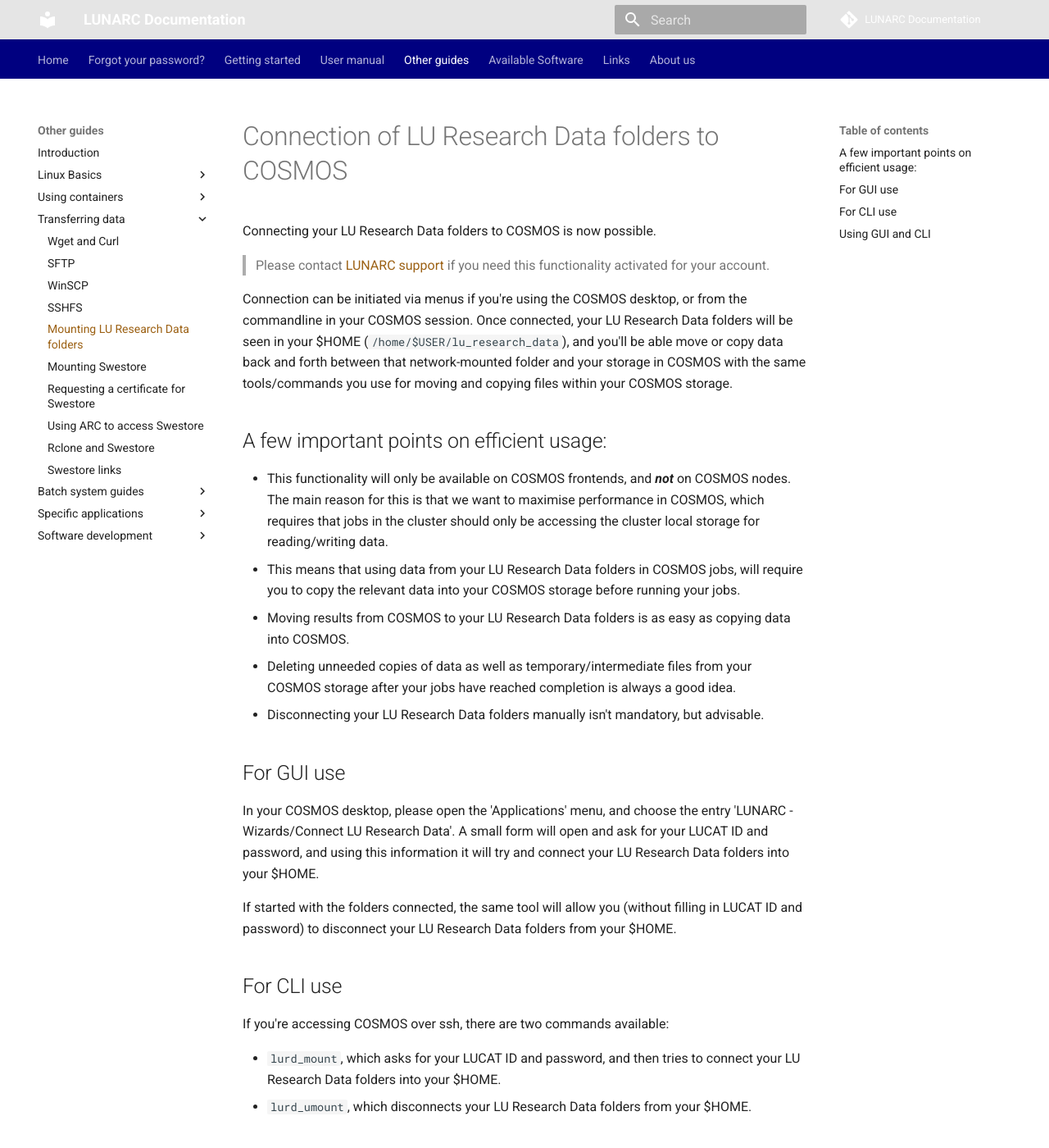
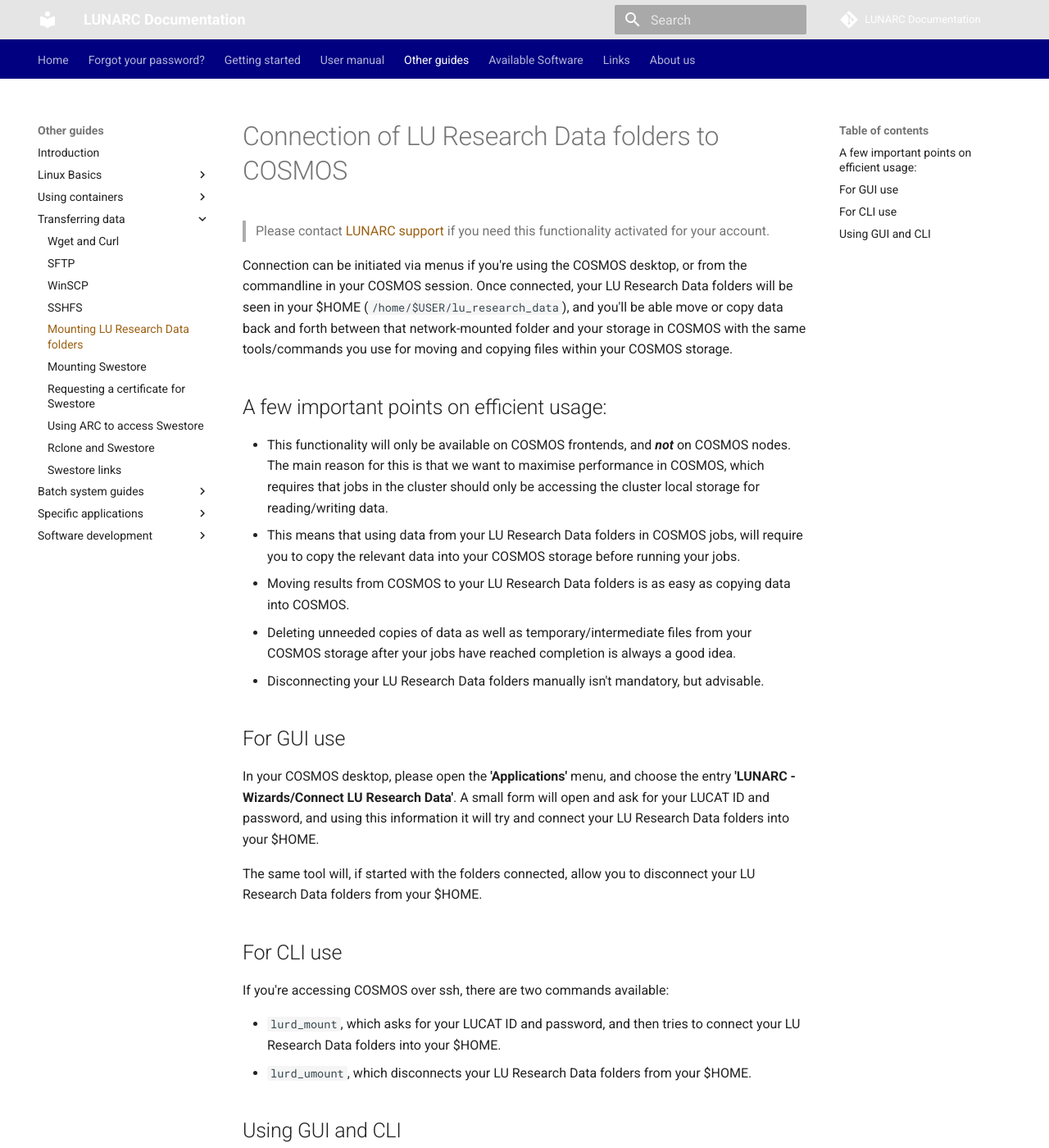
Before and after one commit to lunarc/lunarc_docs, an MkDocs documentation site: the page built from docs/guides/data_transfer/lurd_mount.md, in a window 1280 px wide and 1400 px high. Shown: the whole window at 82% size. Built offline with MkDocs 1.6.1 and Material for MkDocs 9.7.7, drawn with Linux system fonts in a browser that asks for light colours; comment, search, counter and statistics services are not loaded.

Commit message:
A little reformatting, part deux

```diff
--- a/docs/guides/data_transfer/lurd_mount.md
+++ b/docs/guides/data_transfer/lurd_mount.md
@@ -1,6 +1,4 @@
 # Connection of LU Research Data folders to COSMOS
-
-Connecting your LU Research Data folders to COSMOS is now possible.
 
 > Please contact [LUNARC support](https://supr.naiss.se/support/?centre_resource=c5) if you need this functionality activated for your account.
 
@@ -17,9 +15,9 @@
 
 ## For GUI use
 
-In your COSMOS desktop, please open the 'Applications' menu, and choose the entry 'LUNARC - Wizards/Connect LU Research Data'. A small form will open and ask for your LUCAT ID and password, and using this information it will try and connect your LU Research Data folders into your $HOME.
+In your COSMOS desktop, please open the **'Applications'** menu, and choose the entry **'LUNARC - Wizards/Connect LU Research Data'**. A small form will open and ask for your LUCAT ID and password, and using this information it will try and connect your LU Research Data folders into your $HOME.
 
-If started with the folders connected, the same tool will allow you (without filling in LUCAT ID and password) to disconnect your LU Research Data folders from your $HOME.
+The same tool will, if started with the folders connected, allow you to disconnect your LU Research Data folders from your $HOME.
 
 ## For CLI use
 
```
